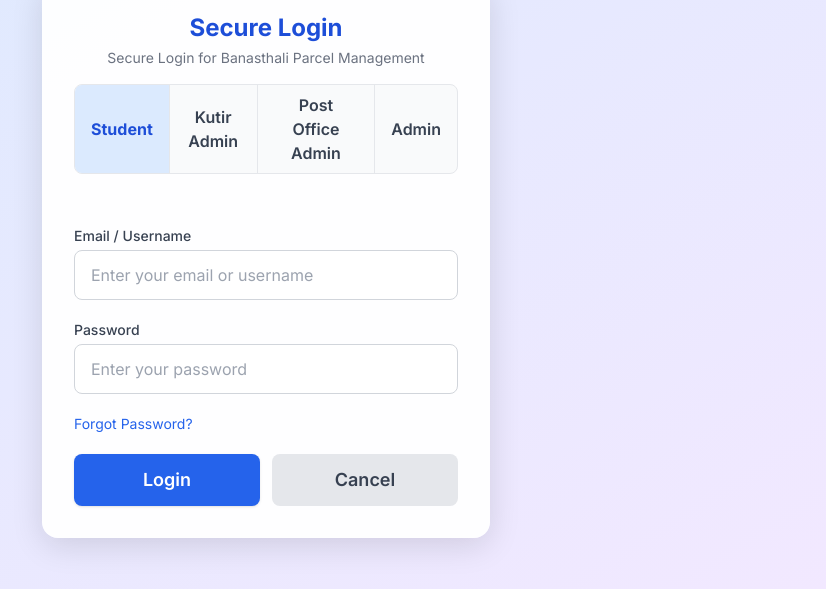
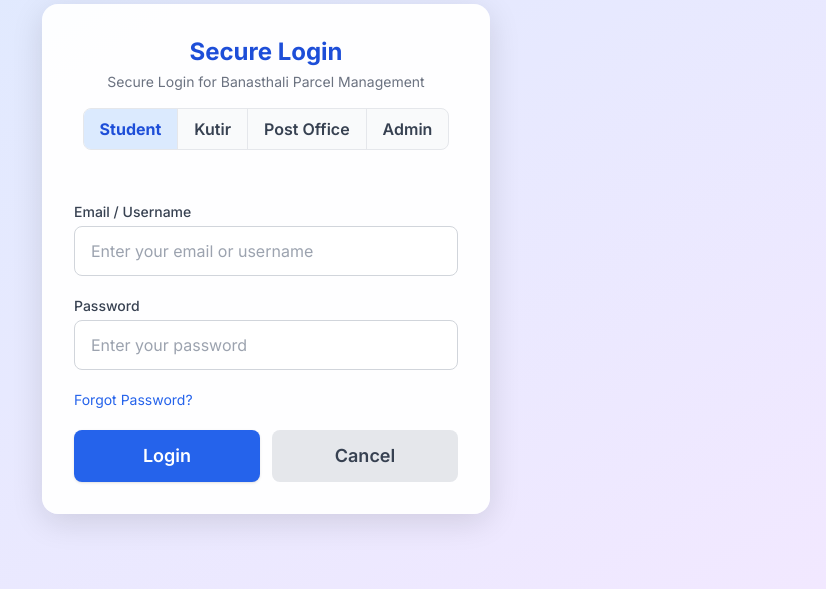
Before and after one commit to mahek-2605/parcelmanagementsystem, a plain HTML site: page index.html in a window 1280 px wide. Shown: the part 173-762 px from the top of the page, without its empty margins (374-1200 px from the left). Drawn offline with nearby package versions, Linux system fonts and the light colour scheme.

Commit message:
Update index.html

```diff
--- a/index.html
+++ b/index.html
@@ -44,8 +44,8 @@
             <div class="w-full flex justify-center mb-6">
                 <div id="roleTabs" class="flex rounded-lg overflow-hidden border border-gray-200 bg-gray-50">
                     <button type="button" class="role-tab px-4 py-2 text-blue-700 font-semibold bg-blue-100 border-r border-gray-200 focus:outline-none" data-role="student">Student</button>
-                    <button type="button" class="role-tab px-4 py-2 text-gray-700 font-semibold hover:bg-green-100 border-r border-gray-200 focus:outline-none" data-role="kutir_supervisor">Kutir Admin</button>
-                    <button type="button" class="role-tab px-4 py-2 text-gray-700 font-semibold hover:bg-yellow-100 border-r border-gray-200 focus:outline-none" data-role="post_office_supervisor">Post Office Admin</button>
+                    <button type="button" class="role-tab px-4 py-2 text-gray-700 font-semibold hover:bg-green-100 border-r border-gray-200 focus:outline-none" data-role="kutir_supervisor">Kutir </button>
+                    <button type="button" class="role-tab px-4 py-2 text-gray-700 font-semibold hover:bg-yellow-100 border-r border-gray-200 focus:outline-none" data-role="post_office_supervisor">Post Office </button>
                     <button type="button" class="role-tab px-4 py-2 text-gray-700 font-semibold hover:bg-purple-100 focus:outline-none" data-role="admin">Admin</button>
                 </div>
             </div>
```
